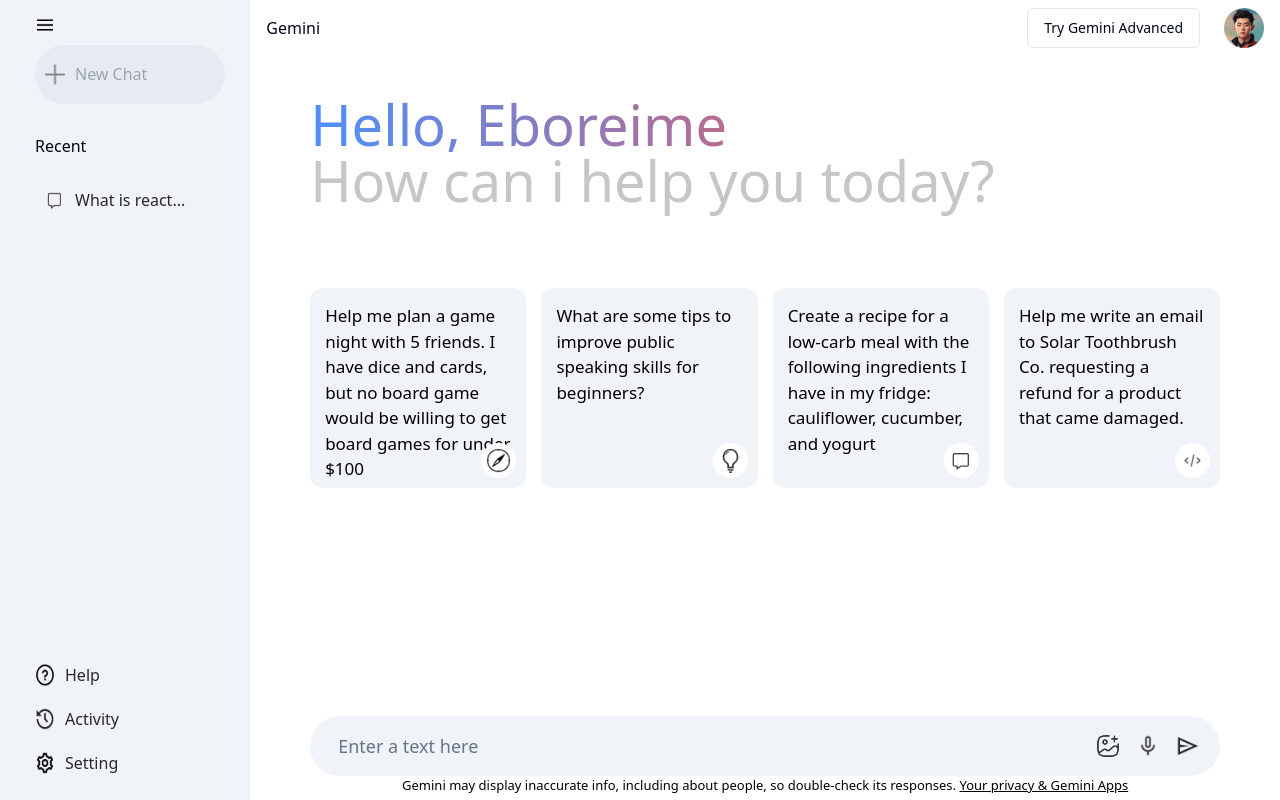
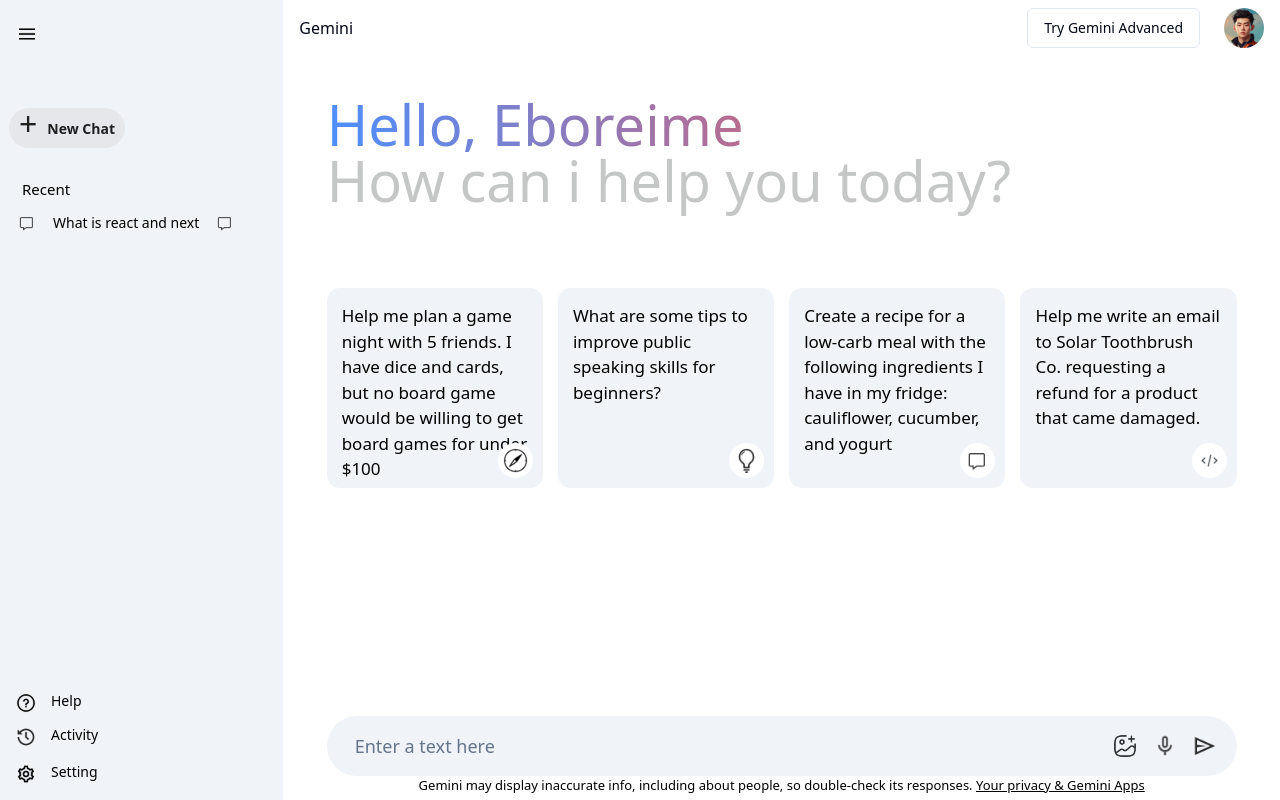
Before and after one commit to Tk-brainCodes/Gemini-clone, a React (Vite) app: page / in a window 1280 px wide. Both pictures are taken after a click on the picture 45 px from the left and 25 px from the top of the page. Built offline with nearby package versions, Linux system fonts and the light colour scheme.

Commit message:
feat: sidebar component

```diff
--- a/src/components/Sidebar/Sidebar.tsx
+++ b/src/components/Sidebar/Sidebar.tsx
@@ -1,57 +1,83 @@
 import { useState } from "react";
 import { assets } from "../../assets/index.js";
+import { Button } from "@/components/ui/button";
+import { cn } from "@/lib/utils.js";
 
 const Sidebar = () => {
   const [extended, setExtended] = useState(false);
 
   return (
-    <div className='min-h-100 flex flex-col justify-between bg-[#f0f4f9] px-[25px] py-[15px]'>
-      <div className='block ml-[10px] cursor-pointer'>
+    <div
+      className={cn(
+        "min-h-100 flex flex-col items-start px-2 py-2 justify-between bg-[#f0f4f9] transition ease-in-out",
+        !extended ? "w-[100px] flex items-center justify-between" : ""
+      )}
+    >
+      <div className='block ml-[1px] mt-4 cursor-pointer'>
         <img
           onClick={() => setExtended((prev) => !prev)}
-          className='w-[20px]'
+          className='w-[20px] mb-[4em] ml-2'
           src={assets.menu_icon}
           alt='menu-icon'
         />
-        <div className='new-chat mt-[10px] flex items-center gap-[10px] px-[10px] py-[15px] bg-[#e6eaf1] rounded-[50px] tetx-[14px] text-gray-400 cursor-pointer'>
-          <img className='w-[20px]' src={assets.plus_icon} alt='plus-icon' />
-          {extended && <p>New Chat</p>}
-        </div>
+
+        <Button
+          className={cn(
+            "flex items-center justify-between bg-gray-200 hover:bg-[#dadfe8] mt-[20px] gap-[10px] px-[10px] py-[15px] rounded-[50px] text-[14px] cursor-pointer",
+            extended && "rounded-full"
+          )}
+        >
+          <span className='font-normal text-[32px] text-[#1f1f1f] mb-[8px]'>
+            +
+          </span>
+          {extended && (
+            <p className='text-[#1f1f1f] font-semibold text-[.875rem]'>
+              New Chat
+            </p>
+          )}
+        </Button>
         {extended && (
-          <div className='recent flex flex-col '>
-            <p className='mt-[30px] mb-[20px] '>Recent</p>
-            <div className='recent-entry flex text-start gap-[10px]  px-[10px] py-[10px] pr-[40px] rounded-[50px] text-[#282828] cursor-pointer hover:bg-[#e2e6eb] transition-all ease-in-out'>
+          <div className='recent flex flex-col'>
+            <p className='mt-[30px] mb-[20px] ml-[13px] text-black font-normal text-[15px]'>
+              Recent
+            </p>
+            <div className='flex h-[34px] items-center justify-between gap-x-4 -mt-[15px] text-start gap-[10px] pr-[40px] rounded-[50px] text-black cursor-pointer leading-[1.5rem] font-medium text-[14px] hover:bg-[#e2e6eb] transition-all ease-in-out px-2 py-2 '>
               <img
                 className='w-[20px]'
                 src={assets.message_icon}
                 alt='message-cion'
               />
-              <p>What is react...</p>
+              <p>What is react and next</p>
+              <img
+                className='w-[20px]'
+                src={assets.message_icon}
+                alt='message-cion'
+              />
             </div>
           </div>
         )}
       </div>
 
-      <div className='pr-[10px] flex flex-col'>
-        <div className='flex text-start gap-[10px] px-[10px] py-[10px] pr-[40px] rounded-[50px] text-[#282828] cursor-pointer hover:bg-[#e2e6eb] transition-all ease-in-out'>
+      <div className={cn(" flex flex-col", extended === true && "w-[100%]")}>
+        <div className='flex text-start w-[100%] items-center gap-[15px] h-[34px] rounded-[50px] text-black cursor-pointer leading-[1.5rem] font-medium text-[14px] hover:bg-[#e2e6eb] transition-all ease-in-out px-2 py-2'>
           <img
-            className='w-[20px]'
+            className='w-[20px] h-[20px] mt-1'
             src={assets.question_icon}
             alt='question-icon'
           />
           {extended && <p>Help</p>}
         </div>
-        <div className='flex text-start gap-[10px] px-[10px] py-[10px] pr-[40px] rounded-[50px] text-[#282828] cursor-pointer hover:bg-[#e2e6eb] transition-all ease-in-out'>
+        <div className='flex  text-start h-[34px] items-center gap-[15px] rounded-[50px] text-black cursor-pointer leading-[1.5rem] font-medium text-[14px] hover:bg-[#e2e6eb] transition-all ease-in-out px-2 py-2'>
           <img
-            className='w-[20px]'
+            className='w-[20px] h-[20px] mt-1'
             src={assets.history_icon}
             alt='question-icon'
           />
           {extended && <p>Activity</p>}
         </div>
-        <div className='flex text-start gap-[10px]  px-[10px] py-[10px] pr-[40px] rounded-[50px] text-[#282828] cursor-pointer hover:bg-[#e2e6eb] transition-all ease-in-out'>
+        <div className='flex text-start h-[34px]items-center gap-[15px] rounded-[50px] text-black cursor-pointer leading-[1.5rem] font-medium text-[14px] hover:bg-[#e2e6eb] transition-all ease-in-out px-2 py-2 '>
           <img
-            className='w-[20px]'
+            className='w-[20px] h-[20px] mt-1'
             src={assets.setting_icon}
             alt='question-icon'
           />
```
